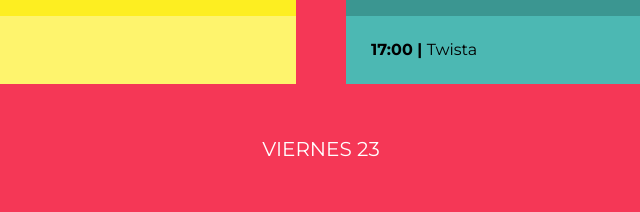
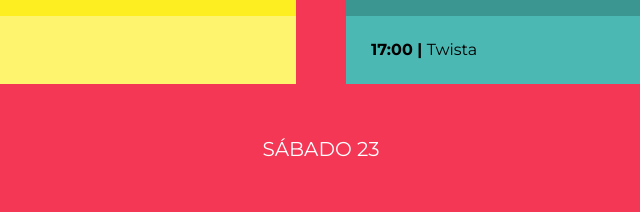
Before and after one commit to KevinRuiz11/Rap-Music-Festival, a website: page index.html in a window 1280 px wide. Shown: the part 1960-2172 px from the top of the page, 319-959 px from the left. Drawn offline with Linux system fonts and the light colour scheme.

Commit message:
Corregido error en index.html

```diff
--- a/index.html
+++ b/index.html
@@ -93,7 +93,7 @@
           </ul>
         </div>
       </div>
-      <p class="dia">Viernes 23</p>
+      <p class="dia">Sábado 23</p>
       <div class="escenarios-contenedor contenedor">
         <div class="escenario rock bg-verde">
           <p class="nombre-escenario">Rock Stadium</p>
```
